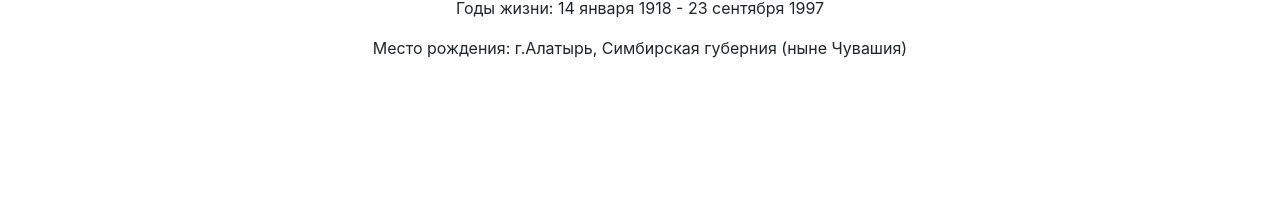
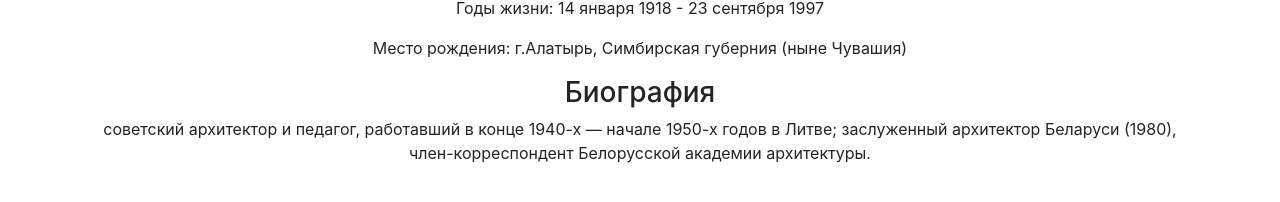
Before and after one commit to suzik86/culture-portal-1, a React app: page / in a window 1280 px wide. Shown: the part 402-604 px from the top of the page. Built offline with nearby package versions, Linux system fonts and the light colour scheme.

Commit message:
feat: add architector biography

```diff
--- a/src/components/architector/architector.js
+++ b/src/components/architector/architector.js
@@ -8,7 +8,7 @@
 import NameArchitector from './componentParts/nameArchitector';
 import YearsLifeArchitector from './componentParts/yearsLifeArchitector';
 import LocationArchitector from './componentParts/locationArchitector';
-// import BiographyArchitector from './componentParts/biographyArchitecto';
+import BiographyArchitector from './componentParts/biographyArchitecto';
 // import NameArchitector from './componentParts/nameArchitector';
 // import NameArchitector from './componentParts/nameArchitector';
 // import NameArchitector from './componentParts/nameArchitector';
@@ -46,7 +46,7 @@
             <NameArchitector name={this.state.name} />
             <YearsLifeArchitector date={this.state.date} />
             <LocationArchitector location={this.state.location} />
-            {/* <BiographyArchitector biography={this.state.biography} /> */}
+            <BiographyArchitector biography={this.state.biography} />
           </Col>
         </Row>
       </Container>
```
